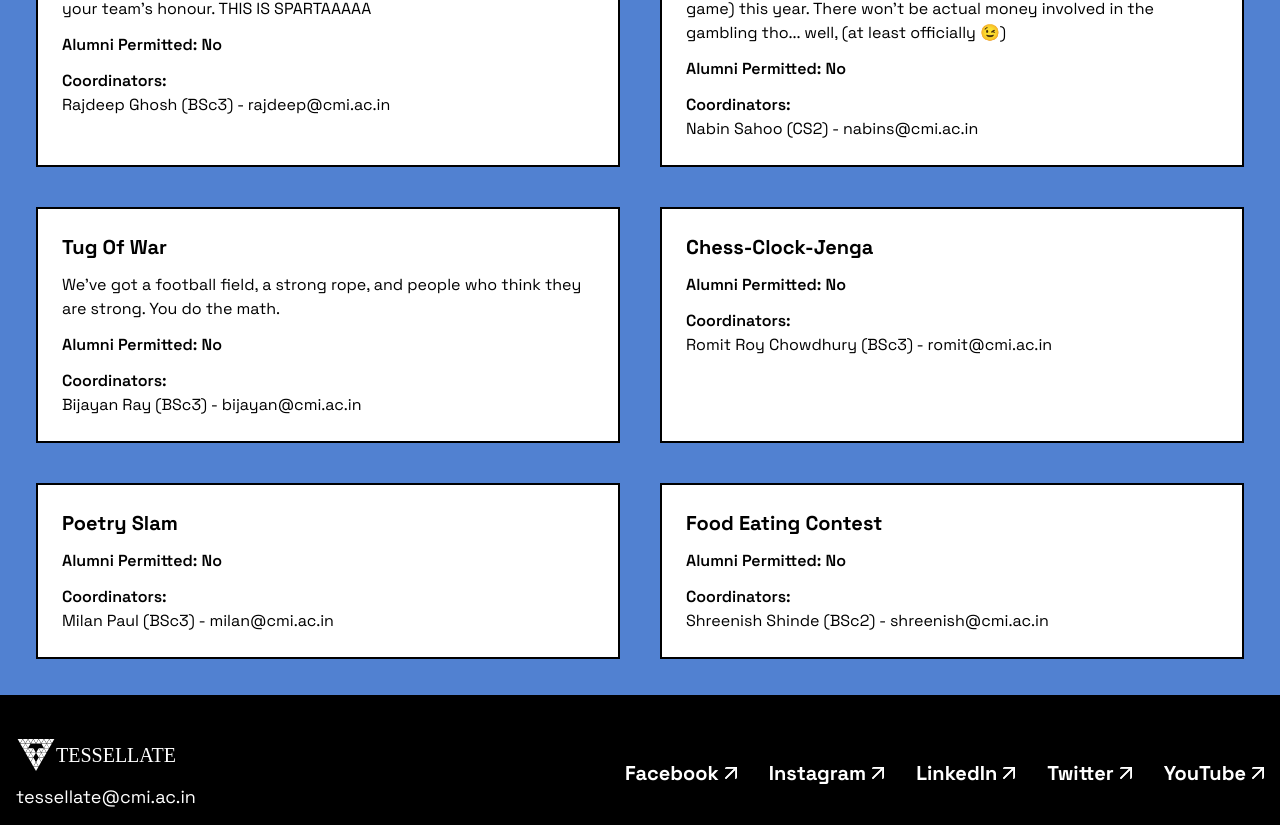
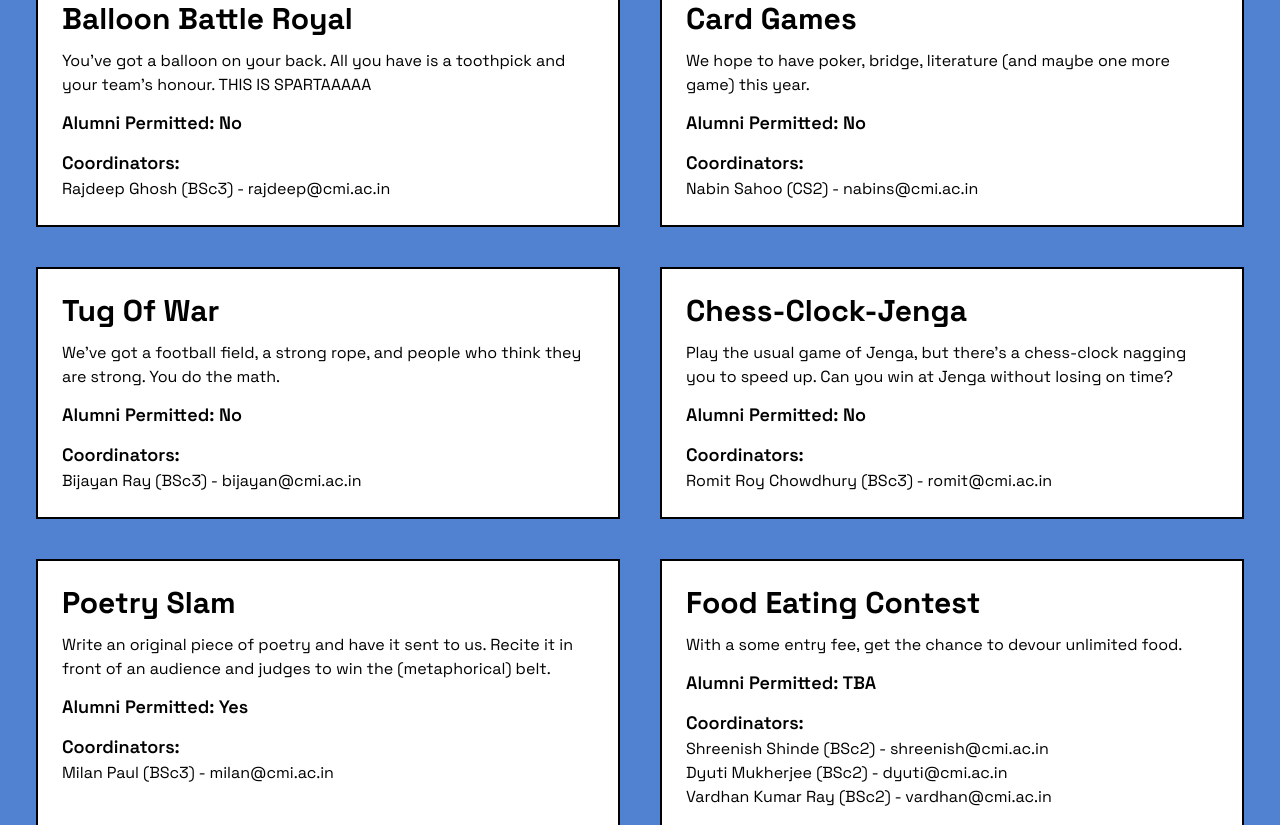
Before and after one commit to Tessellate-CMI/tessellate-frontend, a SvelteKit app: page /events in a window 1280 px wide. Shown: the part 1035-1860 px from the top of the page. Built offline with nearby package versions, Linux system fonts and the light colour scheme; a web font is replaced by a local one.

Commit message:
fix: updated events page

```diff
--- a/src/lib/components/InternalEvent.svelte
+++ b/src/lib/components/InternalEvent.svelte
@@ -3,16 +3,18 @@
     import type { Coordinator } from '$lib/components/interfaces'
 
     export let name = 'Speaker'
-    export let alumni = false
+    export let alumni = 'false'
     export let coordinators: Coordinator[] = []
     export let description = ''
 </script>
 
 <div class="m-5 border-2 border-black bg-white p-6 text-black">
-    <h1 class="font-sans text-xl font-bold">{name}</h1>
+    <h1 class="font-sans text-3xl font-bold">{name}</h1>
     <p class="mt-3">{description}</p>
-    <p class="mt-3 font-semibold">Alumni Permitted: {alumni ? 'Yes' : 'No'}</p>
-    <p class="mt-3 font-semibold">Coordinators:</p>
+    <p class="mt-3 text-lg font-semibold">
+        Alumni Permitted: {alumni === 'true' ? 'Yes' : alumni === 'false' ? 'No' : alumni}
+    </p>
+    <p class="mt-3 text-lg font-semibold">Coordinators:</p>
     {#each coordinators as cd}
         <p>{cd.name} ({cd.batch}) - <a href="mailto:{cd.email}">{cd.email}</a></p>
     {/each}
--- a/src/lib/internal_events.json
+++ b/src/lib/internal_events.json
@@ -1,7 +1,7 @@
 [
     {
         "name": "KTANE - Keep Talking And Nobody Explodes",
-        "alumni": false,
+        "alumni": "true",
         "coordinators": [
             {
                 "name": "Hurudaya Narasimhan",
@@ -18,7 +18,7 @@
     },
     {
         "name": "Treasure Hunt",
-        "alumni": false,
+        "alumni": "false",
         "coordinators": [
             {
                 "name": "Bibek Paul",
@@ -26,11 +26,11 @@
                 "email": "bibek.mds2023@cmi.ac.in"
             }
         ],
-        "description": "Go get that bounty"
+        "description": "Go get that bounty."
     },
     {
         "name": "Integration Bee",
-        "alumni": false,
+        "alumni": "false",
         "coordinators": [
             {
                 "name": "Sankalp Sundar",
@@ -42,7 +42,7 @@
     },
     {
         "name": "Antithesis",
-        "alumni": false,
+        "alumni": "TBA",
         "coordinators": [
             {
                 "name": "Rohit Roy",
@@ -59,7 +59,7 @@
     },
     {
         "name": "Balloon Battle Royal",
-        "alumni": false,
+        "alumni": "false",
         "coordinators": [
             {
                 "name": "Rajdeep Ghosh",
@@ -71,7 +71,7 @@
     },
     {
         "name": "Card Games",
-        "alumni": false,
+        "alumni": "false",
         "coordinators": [
             {
                 "name": "Nabin Sahoo",
@@ -79,11 +79,11 @@
                 "email": "nabins@cmi.ac.in"
             }
         ],
-        "description": "We hope to have poker, bridge, literature (and maybe one more game) this year. There won’t be actual money involved in the gambling tho... well, (at least officially 😉)"
+        "description": "We hope to have poker, bridge, literature (and maybe one more game) this year."
     },
     {
         "name": "Tug Of War",
-        "alumni": false,
+        "alumni": "false",
         "coordinators": [
             {
                 "name": "Bijayan Ray",
@@ -95,7 +95,7 @@
     },
     {
         "name": "Chess-Clock-Jenga",
-        "alumni": false,
+        "alumni": "false",
         "coordinators": [
             {
                 "name": "Romit Roy Chowdhury",
@@ -103,11 +103,11 @@
                 "email": "romit@cmi.ac.in"
             }
         ],
-        "description": ""
+        "description": "Play the usual game of Jenga, but there’s a chess-clock nagging you to speed up. Can you win at Jenga without losing on time?"
     },
     {
         "name": "Poetry Slam",
-        "alumni": false,
+        "alumni": "true",
         "coordinators": [
             {
                 "name": "Milan Paul",
@@ -115,18 +115,28 @@
                 "email": "milan@cmi.ac.in"
             }
         ],
-        "description": ""
+        "description": "Write an original piece of poetry and have it sent to us. Recite it in front of an audience and judges to win the (metaphorical) belt."
     },
     {
         "name": "Food Eating Contest",
-        "alumni": false,
+        "alumni": "TBA",
         "coordinators": [
             {
                 "name": "Shreenish Shinde",
                 "batch": "BSc2",
                 "email": "shreenish@cmi.ac.in"
+            },
+            {
+                "name": "Dyuti Mukherjee",
+                "batch": "BSc2",
+                "email": "dyuti@cmi.ac.in"
+            },
+            {
+                "name": "Vardhan Kumar Ray",
+                "batch": "BSc2",
+                "email": "vardhan@cmi.ac.in"
             }
         ],
-        "description": ""
+        "description": "With a some entry fee, get the chance to devour unlimited food."
     }
 ]
--- a/src/routes/events/+page.svelte
+++ b/src/routes/events/+page.svelte
@@ -15,6 +15,7 @@
 </div>
 
 <div class="min-h-screen w-full bg-second-blue">
+    <!-- <p class="text-black text-center text-xl pt-3">The ruleset for every event can be accessed <a href="" class="underline">here</a></p> -->
     <div class="grid w-full grid-cols-1 justify-center p-4 md:grid-cols-2">
         {#each event_list as event}
             <InternalEvent {...event} />
```
